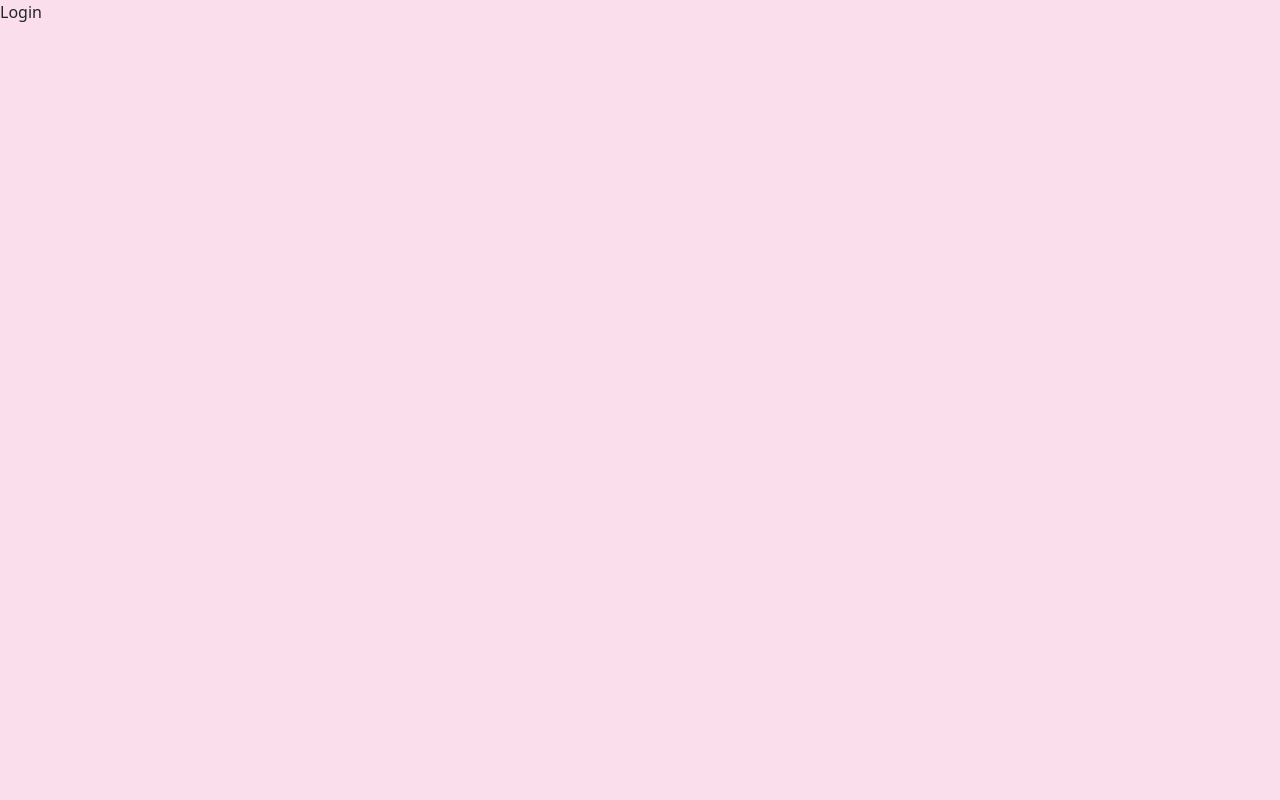
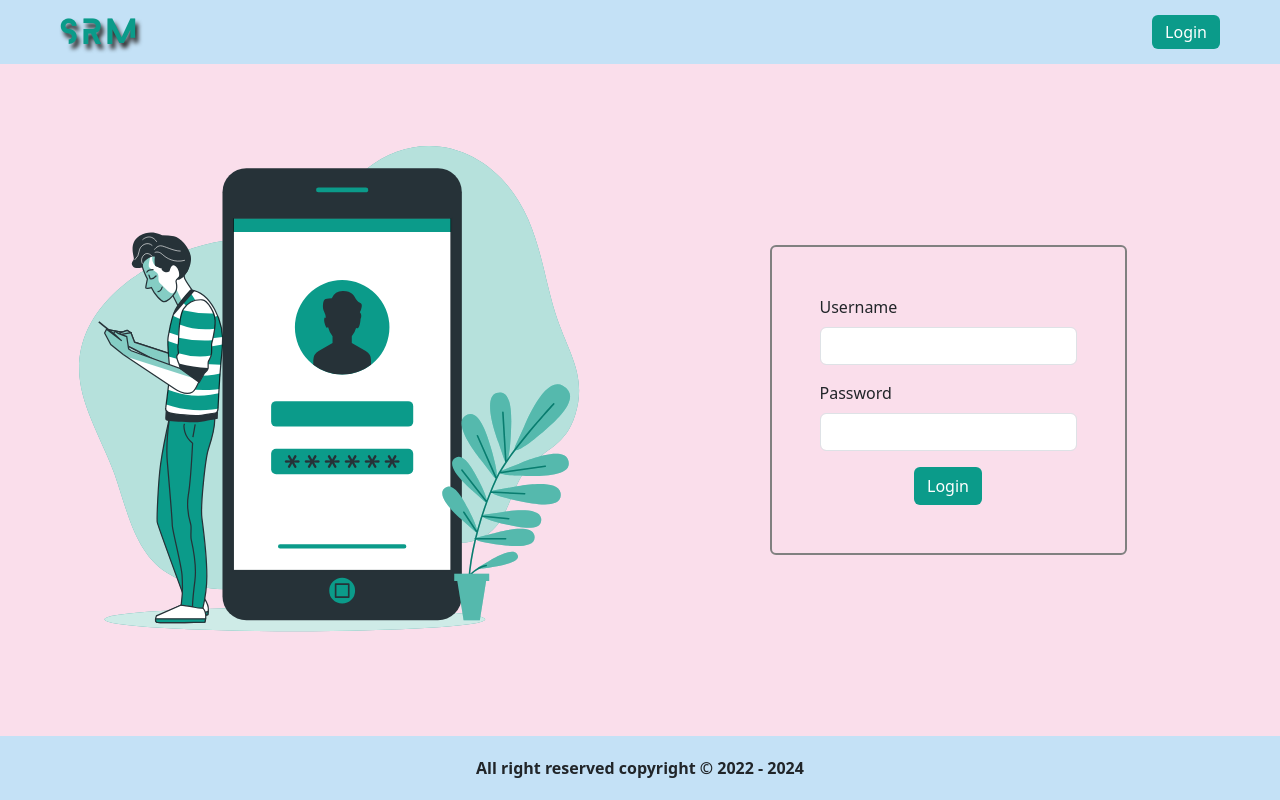
Before and after one commit to friendly-fly/SRM-frontend, a React (Vite) app: page /login in a window 1280 px wide. Built offline with nearby package versions, Linux system fonts and the light colour scheme.

Commit message:
ui: create login page

```diff
--- a/src/pages/Login.jsx
+++ b/src/pages/Login.jsx
@@ -1,8 +1,49 @@
 import React from 'react'
+import Layout from "../components/Layout/Layout"
+import loginImg from "../assets/login.svg"
+import { useState } from 'react'
+
+
 
 const Login = () => {
+
+    const handleSubmit = (event) => {
+        event.preventDefault();
+        alert("This feature is not implemented yet..")
+    }
+
     return (
-        <div>Login</div>
+        <Layout childrenHeight="84vh">
+            <div className="container-fluid d-flex justify-content-center align-items-center h-100">
+
+                {/* illustration body */}
+
+                <div className='w-50 d-flex justify-content-center align-items-center h-100 ' >
+                    <img src={loginImg} alt='login-illustration' />
+                </div>
+
+                {/* login form */}
+
+                <div className="w-50 d-flex justify-content-center align-items-center h-100 ">
+                    <form onSubmit={handleSubmit} className='p-5 rounded' style={{ border: "2px solid grey" }}>
+                        <div className="mb-3">
+                            <label htmlFor="exampleInputEmail1" className="form-label">Username</label>
+                            <input type="email" className="form-control" id="exampleInputEmail1" aria-describedby="emailHelp" />
+                        </div>
+                        <div className="mb-3">
+                            <label htmlFor="exampleInputPassword1" className="form-label">Password</label>
+                            <input type="password" className="form-control" id="exampleInputPassword1"
+                            />
+                        </div>
+
+                        <div className="text-center">
+                            <button type="submit" className="btn button-style">Login</button>
+                        </div>
+                    </form>
+
+                </div>
+            </div>
+        </Layout>
     )
 }
 
```
